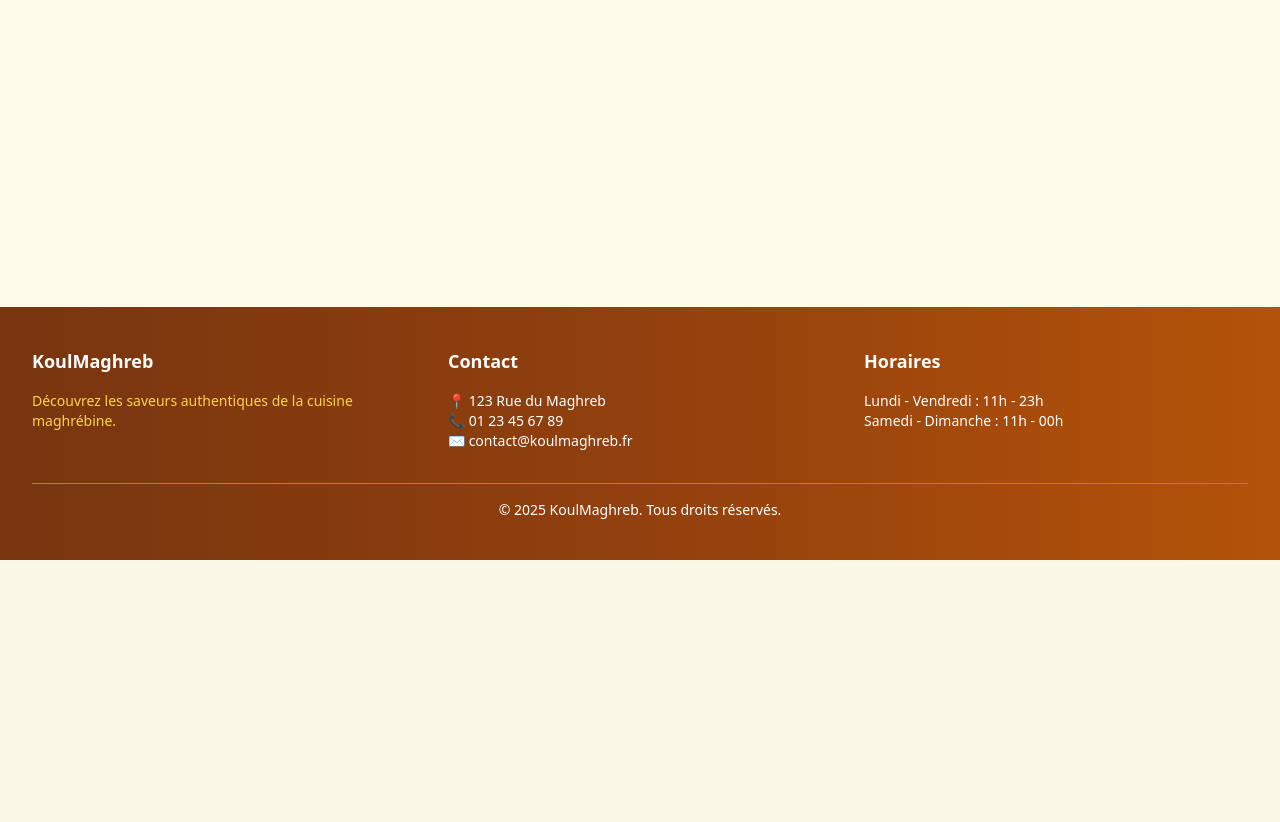
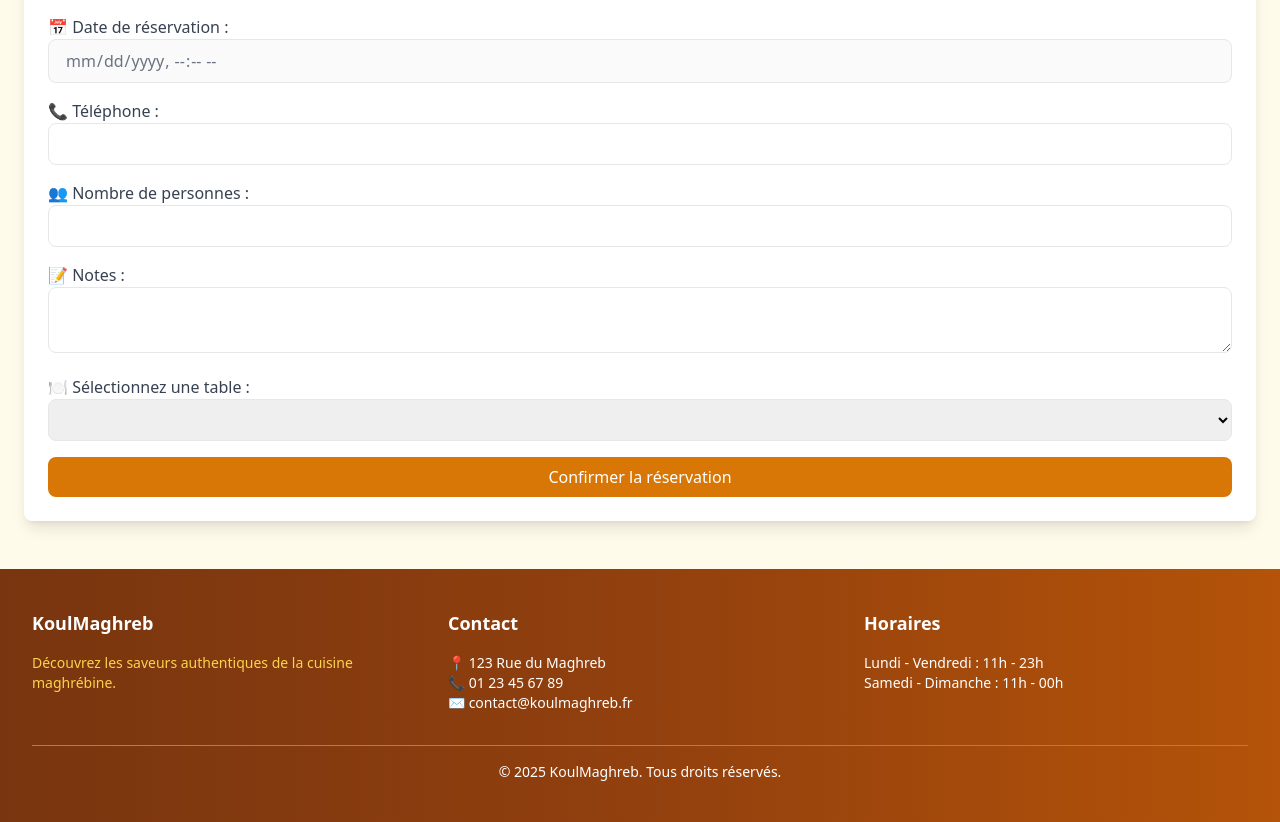
Before and after one commit to marouane-AITOUALI/restaurant, a Symfony app: template templates/event/index.html.twig in a window 1280 px wide; the page is wider, and only the part inside the window is pictured. Shown: the part 557-1379 px from the top of that part. Before the commit the page ends 1117 px from the top of that part, so only its background shows below. Run offline with Twig, Linux system fonts and the light colour scheme; the template is opened without the code that fills it, so the values that code supplies are empty; some libraries are stand-ins or nearby versions.

Commit message:
Add: Event reservation
Add: Event reservation

```diff
--- a/templates/Hello/hello.html.twig
+++ b/templates/Hello/hello.html.twig
@@ -185,6 +185,7 @@
                 <div class="max-w-2xl mx-auto">
                     <div class="text-center mb-12">
                         <h2 class="text-3xl font-bold text-amber-900 mb-4">Réserver une table</h2>
+                        <p class="text-amber-50 text-center mb-2"> Si vous souhaitez réserver pour plus de 6 personnes, veuillez nous contacter directement au <br/><a href="tel:+33123456789" class="text-amber-600">01 23 45 67 89</a>.</p>
                         <p class="text-gray-600">Pour une expérience culinaire inoubliable</p>
                     </div>
                     <form method="post" action="{{ path('reservation_create') }}" class="space-y-6" id="reservationForm">
--- a/templates/event/index.html.twig
+++ b/templates/event/index.html.twig
@@ -1,20 +1,81 @@
 {% extends 'base.html.twig' %}
 
-{% block title %}Hello EventController!{% endblock %}
+{% block title %}Réservation pour {{ event.name }}{% endblock %}
 
 {% block body %}
-<style>
-    .example-wrapper { margin: 1em auto; max-width: 800px; width: 95%; font: 18px/1.5 sans-serif; }
-    .example-wrapper code { background: #F5F5F5; padding: 2px 6px; }
-</style>
+<div class="container mx-auto px-6 py-12">
+    <div class="max-w-lg mx-auto bg-white p-6 rounded-lg shadow-lg">
+        <h2 class="text-2xl font-bold text-amber-900 text-center mb-2">Réservez votre table</h2>
+        <p class="text-amber-50 text-center mb-2"> Si vous souhaitez réserver pour plus de 6 personnes, veuillez nous contacter directement au <a href="tel:+33123456789" class="text-amber-600">01 23 45 67 89</a>.</p>
+        <p class="text-gray-600 text-center mb-6">Événement : <strong>{{ event.name }}</strong></p>
 
-<div class="example-wrapper">
-    <h1>Hello {{ controller_name }}! ✅</h1>
+        <form method="post" id="reservationForm" class="space-y-4">
+            <!-- Event Image - Centered -->
+            <div class="text-center">
+                <img src="{{ asset(event.pathImageEvent) }}" alt="{{ event.name }}" class="w-auto h-auto object-cover mb-4 rounded-lg mx-auto">
+            </div>
 
-    This friendly message is coming from:
-    <ul>
-        <li>Your controller at <code>C:/Users/aitou/OneDrive/Bureau/restaurant/koulmaghreb/koulmaghreb/src/Controller/EventController.php</code></li>
-        <li>Your template at <code>C:/Users/aitou/OneDrive/Bureau/restaurant/koulmaghreb/koulmaghreb/templates/event/index.html.twig</code></li>
-    </ul>
+            <!-- Unmodifiable Date (Readonly) -->
+            <label class="block">
+                <span class="text-gray-700">📅 Date de réservation :</span>
+                <input type="datetime-local" name="date"
+                    value="{{ event.date ? event.date|date('Y-m-d\\TH:i') : '' }}"
+                    class="w-full px-4 py-2 border rounded-lg bg-gray-200 text-gray-500" readonly disabled required>
+            </label>
+
+            <!-- Phone Number -->
+            <label class="block">
+                <span class="text-gray-700">📞 Téléphone :</span>
+                <input type="text" name="phone" class="w-full px-4 py-2 border rounded-lg" required>
+            </label>
+
+            <!-- Number of People -->
+            <label class="block">
+                <span class="text-gray-700">👥 Nombre de personnes :</span>
+                <input type="number" id="number_of_people" name="number_of_people" min="1" class="w-full px-4 py-2 border rounded-lg" required>
+            </label>
+
+            <!-- Notes -->
+            <label class="block">
+                <span class="text-gray-700">📝 Notes :</span>
+                <textarea name="notes" class="w-full px-4 py-2 border rounded-lg"></textarea>
+            </label>
+
+            <!-- Table Selection -->
+            <label class="block">
+                <span class="text-gray-700">🍽️ Sélectionnez une table :</span>
+                <select id="table" name="table_id" class="w-full px-4 py-2 border rounded-lg" required>
+                    {% for table in tables %}
+                        <option value="{{ table.id }}" data-capacity="{{ table.capacite }}">Table #{{ table.id }} ({{ table.capacite }} personnes)</option>
+                    {% else %}
+                        <option disabled>Aucune table disponible</option>
+                    {% endfor %}
+                </select>
+            </label>
+
+            <!-- Submit Button -->
+            <button type="submit" class="w-full bg-amber-600 text-white py-2 rounded-lg hover:bg-amber-700 transition">
+                Confirmer la réservation
+            </button>
+        </form>
+
+
+
+    </div>
+    <script>
+        document.getElementById('reservationForm').addEventListener('submit', function (e) {
+            const personsInput = document.getElementById('number_of_people');
+            const tableSelect = document.getElementById('table');
+            const selectedPersons = parseInt(personsInput.value);
+            const selectedTable = tableSelect.options[tableSelect.selectedIndex];
+            const tableCapacity = parseInt(selectedTable.getAttribute('data-capacity'));
+
+            // Vérifie si le nombre de personnes est inférieur ou égal à la capacité de la table
+            if (selectedPersons > tableCapacity) {
+                e.preventDefault(); // Empêche la soumission du formulaire
+                alert("Le nombre de personnes dépasse la capacité de la table choisie.");
+            }
+        });
+    </script>
 </div>
 {% endblock %}
```
Also changed, not shown: src/Controller/EventController.php (+56 -4 lines), templates/event/success.html.twig (added, +13 -0 lines), 1 other file.
